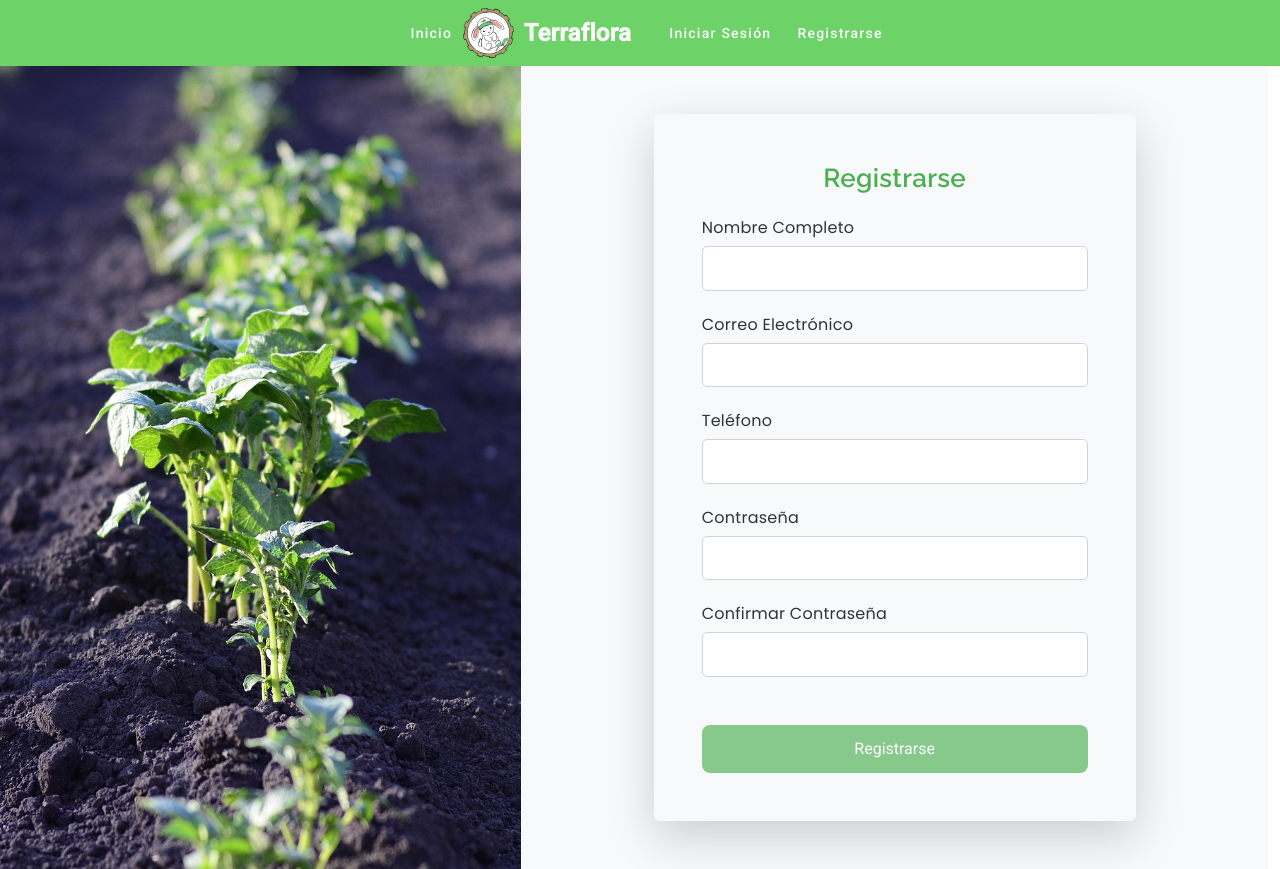
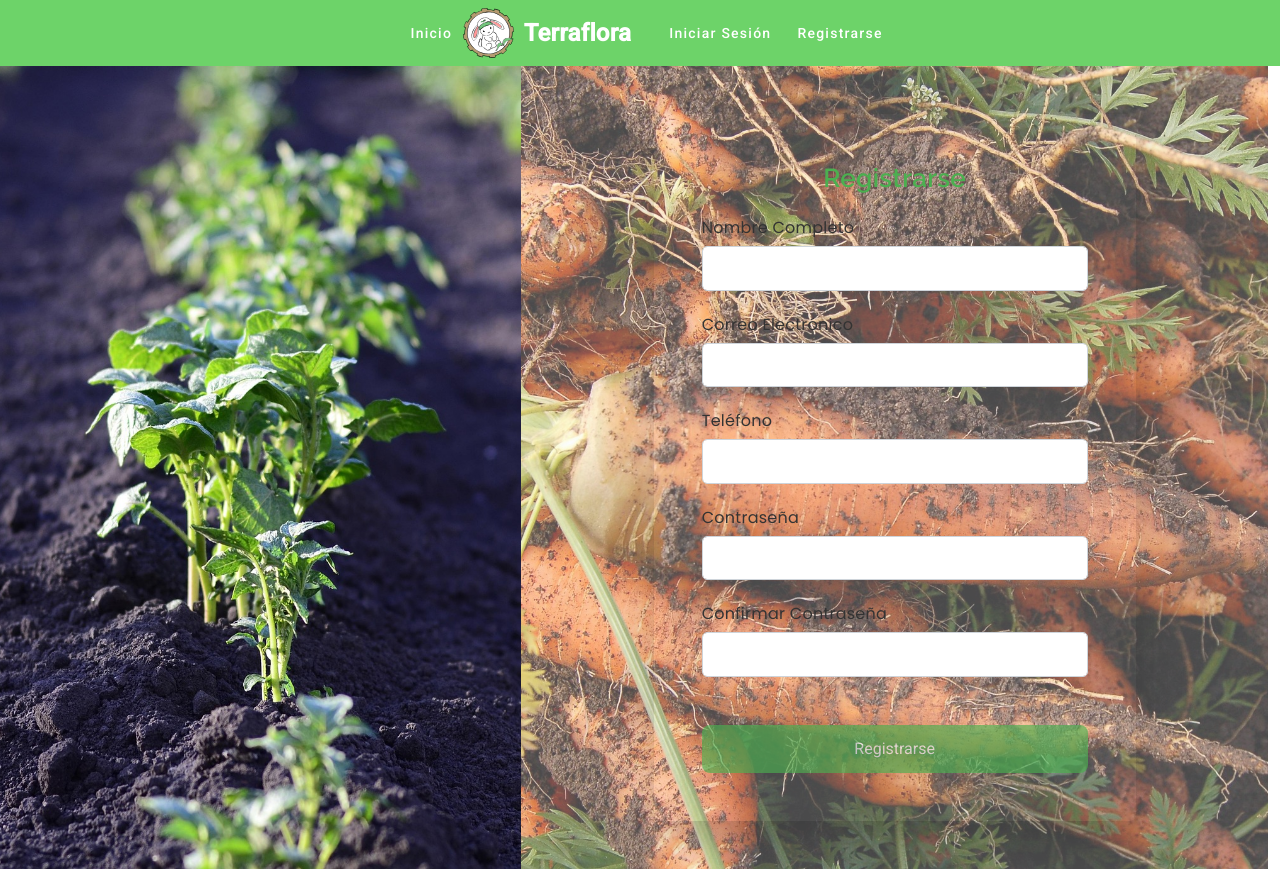
Before and after one commit to VvNicol/front-proyectoAgricola, an Angular app: page /registrarse in a window 1280 px wide. Built offline with nearby package versions, Linux system fonts and the light colour scheme.

Commit message:
Registrarse

```diff
--- a/src/app/nav/registrarse/registrarse.component.css
+++ b/src/app/nav/registrarse/registrarse.component.css
@@ -1,4 +1,23 @@
 @import url('https://fonts.googleapis.com/css2?family=Raleway:wght@600&family=Poppins:wght@400&display=swap');
+
+.columna-derecha {
+  position: relative;
+  overflow: hidden; /* Evita que la imagen sobresalga */
+}
+
+.imagen-fondo {
+  position: absolute;
+  top: 0;
+  left: 0;
+  width: 100%;
+  height: 100%;
+  object-fit: cover;
+  z-index: 0; /* Coloca la imagen detrás del formulario */
+  opacity: 0.7; /* Ajusta la opacidad si quieres */
+}
+.formulario{
+  z-index: 10;
+}
 
 ::ng-deep .mat-progress-bar-buffer {
   background-color: #e0e0e0 !important;
@@ -7,7 +26,6 @@
 ::ng-deep .mat-progress-bar-fill {
   background-color: #4CAF50 !important;
 }
-
 
 .mensaje-exito {
   background-color: #d4edda;
--- a/src/app/nav/registrarse/registrarse.component.html
+++ b/src/app/nav/registrarse/registrarse.component.html
@@ -12,7 +12,9 @@
     <!-- Columna derecha (Registrarse) -->
     <div class="col-12 columna-derecha col-md-7 bg-light d-flex align-items-center justify-content-center py-5">
 
-        <div class="col-lg-8 col-md-12 col-10 p-5 rounded shadow-lg">
+        <img src="assets/Agricultura9.jpg" alt="Fondo" class="imagen-fondo">
+
+        <div class="col-lg-8 col-md-12 col-10 p-5 formulario bg-lightgit rounded shadow-lg">
             <!-- Título de la sección -->
             <h2 class="text-center mb-4 text-primary">Registrarse</h2>
 
```
